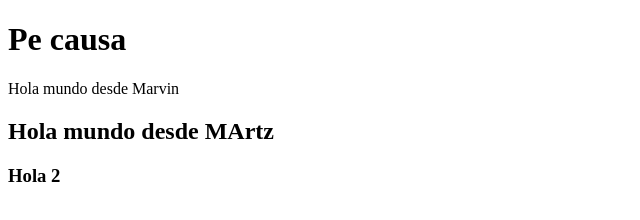
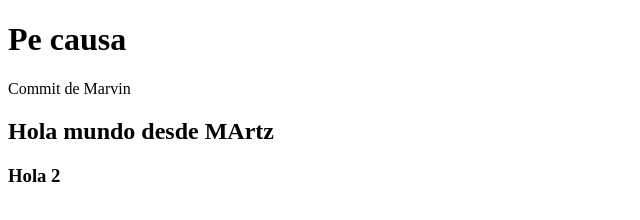
Before and after one commit to BryanMartinez09/Ejemplo2, a plain HTML site: page index.html in a window 1280 px wide. Shown: the full height of the page, 0-640 px from the left. Drawn offline with Linux system fonts and the light colour scheme.

Commit message:
KAN-18 JIRA

```diff
--- a/index.html
+++ b/index.html
@@ -4,10 +4,11 @@
     <meta charset="UTF-8">
     <meta name="viewport" content="width=device-width, initial-scale=1.0">
     <title>Sarabia</title>
+    <title>Marvin</title>
 </head>
 <body>
     <h1>Pe causa</h1>
-    <p>Hola mundo desde Marvin</p>
+    <p>Commit de Marvin</p>
     <h2>Hola mundo desde MArtz</h2>
     <h3>Hola 2</h3>
 </body>
```
